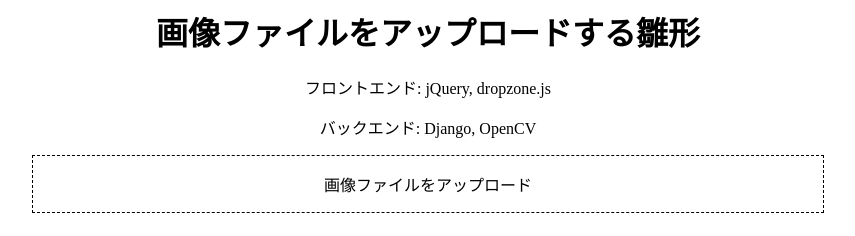
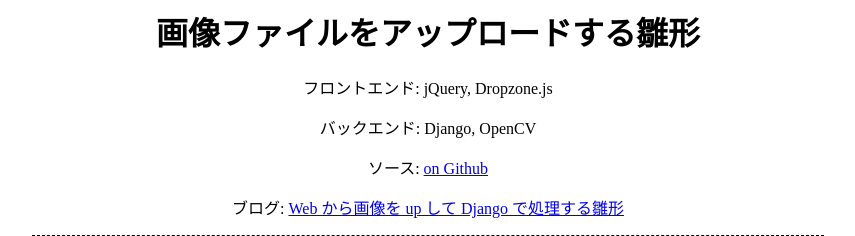
Before and after one commit to parosky/django_miniproject, a Django app: page /upload_image/ in a window 1280 px wide. Shown: the top 236 px of the page, without its empty margins (212-1067 px from the left). Run offline with Django 3.2, Linux system fonts and the light colour scheme; some libraries are stand-ins or nearby versions.

Commit message:
linked to blog, github

```diff
--- a/upload_image/templates/upload_image/index.html
+++ b/upload_image/templates/upload_image/index.html
@@ -12,8 +12,10 @@
     <body>
         <h1>画像ファイルをアップロードする雛形</h1>
 
-        <p>フロントエンド: jQuery, dropzone.js</p>
+        <p>フロントエンド: jQuery, Dropzone.js</p>
         <p>バックエンド: Django, OpenCV</p>
+        <p>ソース: <a href="https://github.com/parosky/django_miniproject">on Github</a></p>
+        <p>ブログ: <a href="http://blog.parosky.net/archives/2113">Web から画像を up して Django で処理する雛形</a></p>
 
         <form id="dropzone">
             画像ファイルをアップロード
--- a/upload_image/views.py
+++ b/upload_image/views.py
@@ -1,3 +1,4 @@
+import os
 import json
 import cv2
 import numpy
@@ -23,7 +24,7 @@
     buf = numpy.fromstring(f.read(), dtype='int8')
     img = cv2.imdecode(buf, 1)
 
-    hc = cv2.CascadeClassifier("./upload_image/haarcascade_frontalface_alt.xml")
+    hc = cv2.CascadeClassifier(os.path.abspath(os.path.dirname(__file__)) + "/haarcascade_frontalface_alt.xml")
     faces = hc.detectMultiScale(img, minSize=(50,50))
     if len(faces):
         faces = faces.tolist()
```
